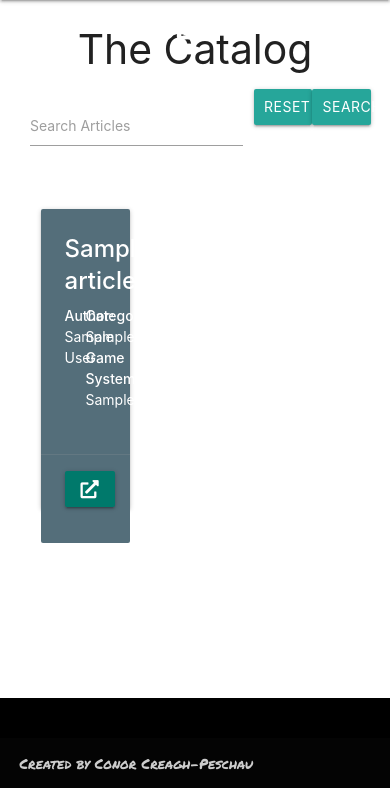
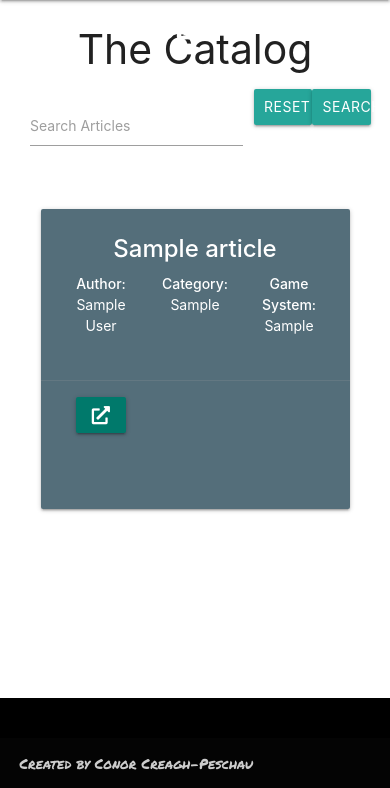
Before and after one commit to cfconor/rpg-book-repository, a Flask app: page / in a window 390 px wide. Shown: the part 56-844 px from the top of the page. Run offline with Flask 2, Linux system fonts and the light colour scheme; a database or web service that is not in the repository returns one stand-in record (values such as "Sample title"); some libraries are stand-ins or nearby versions.

Commit message:
added responsiveness to cards on various pages for mobile and tablet

```diff
--- a/templates/catalog.html
+++ b/templates/catalog.html
@@ -22,7 +22,7 @@
     <ul class="col s12 center-align">
         {% for article in articles %}
         <li>
-            <div class="col s4">
+            <div class="col s12 m6 l4">
 
                 <div class="card blue-grey darken-1">
                     <div class="card-content white-text">
--- a/templates/view_categories.html
+++ b/templates/view_categories.html
@@ -13,7 +13,7 @@
         <ul class="center-align">
             {% for category in categories %}
                 <li>
-                    <div class="col s4">
+                    <div class="col s12 m6 l4">
                         <div class="card small-card blue-grey darken-1">
                             <div class="card-content white-text">
                                 <span class="card-title"><strong>{{ category.category_name.title() }}</strong></span>
--- a/templates/view_game_systems.html
+++ b/templates/view_game_systems.html
@@ -13,7 +13,7 @@
         <ul class="center-align">
             {% for game_system in game_systems %}
                 <li>
-                    <div class="col s4">
+                    <div class="col s12 m6 l4">
                         <div class="card small-card blue-grey darken-1">
                             <div class="card-content white-text">
                                 <span class="card-title"><strong>{{ game_system.system_name }}</strong></span>
```
